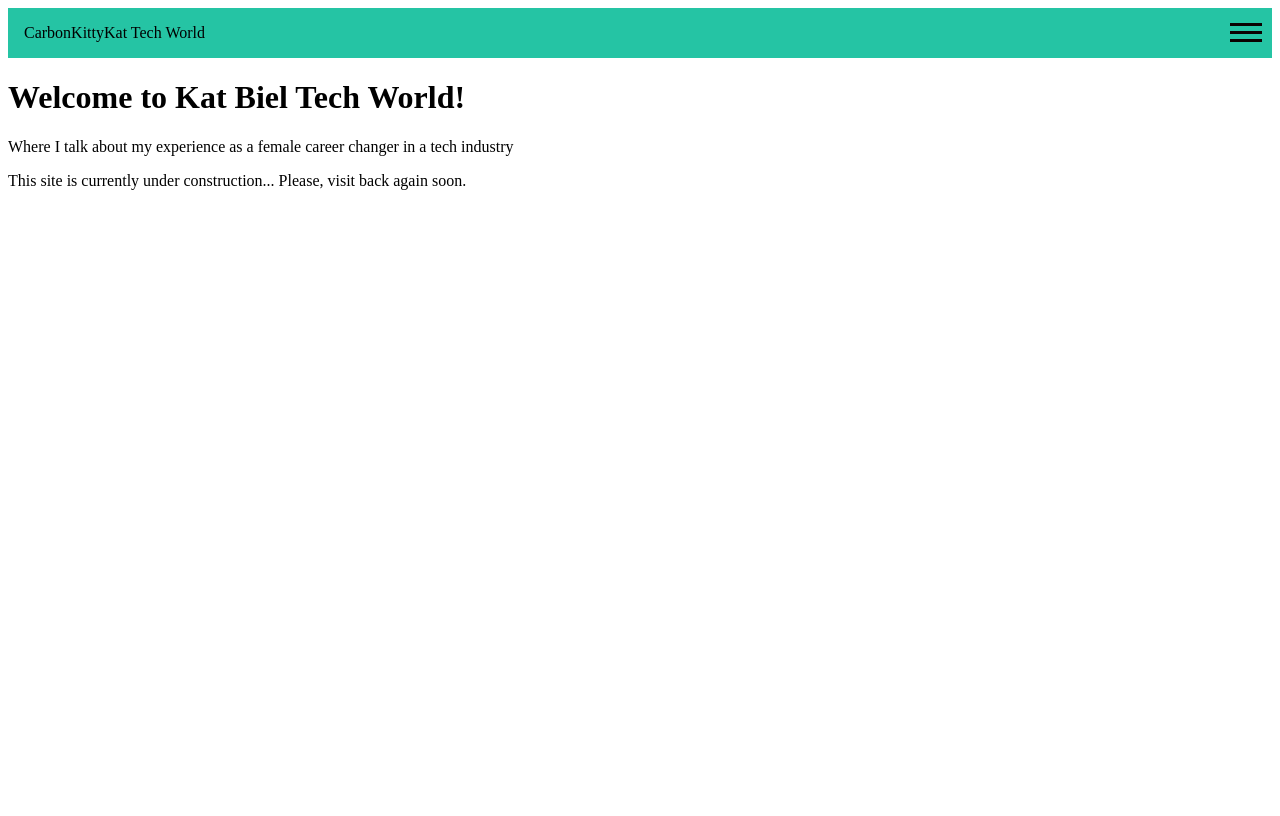
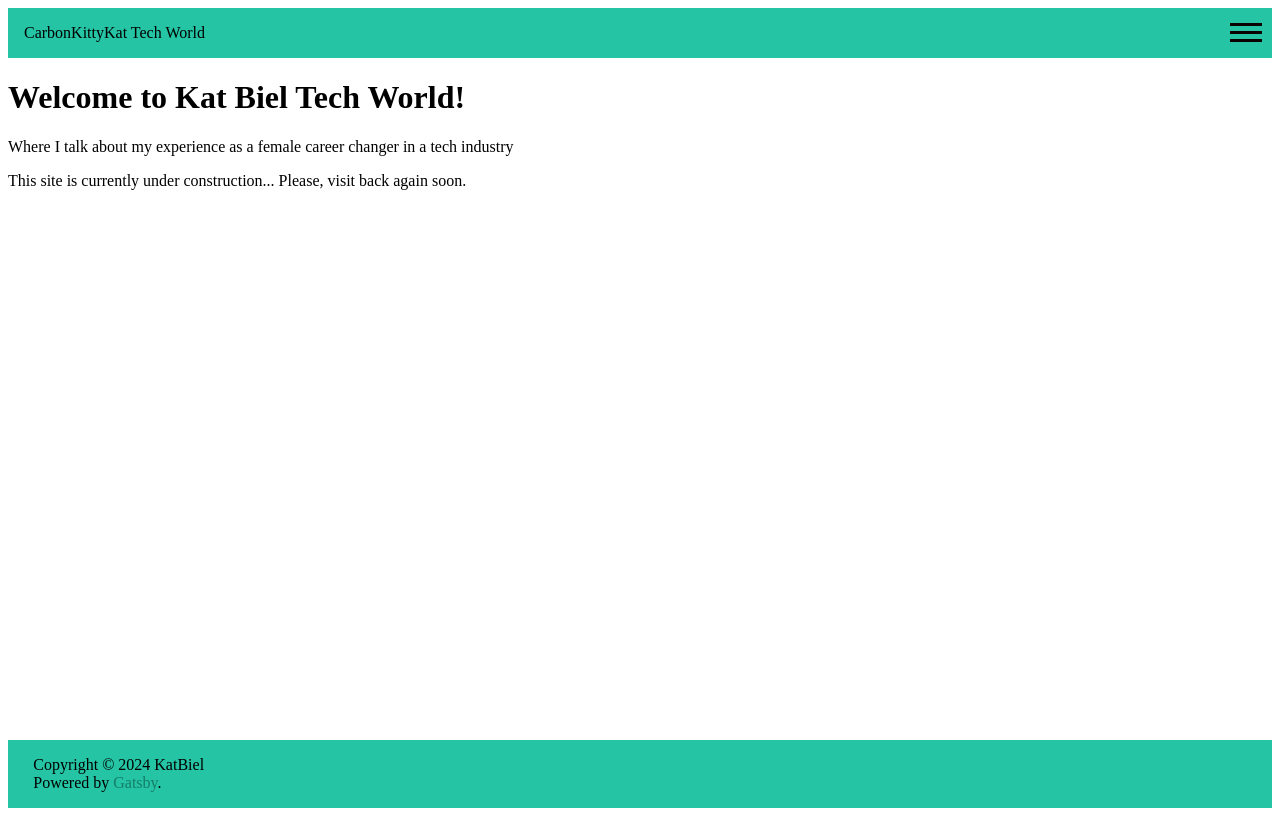
Before and after one commit to KatBiel/katbielblog, a Gatsby site: page / in a window 1280 px wide. Built offline with nearby package versions, Linux system fonts and the light colour scheme; Gatsby itself is replaced by a stand-in of ours.

Commit message:
Added footer

```diff
--- a/src/components/layout.js
+++ b/src/components/layout.js
@@ -9,7 +9,10 @@ import {
   navMenu,
   navMenuOpen,
   hamburger,
-  hamburgerLine
+  hamburgerLine,
+  footer,
+  footerContent,
+  mainContent
  } from './layout.module.css'
 
  const Layout = ({ pageTitle, children }) => {
@@ -32,10 +35,17 @@ import {
           <li className={navLinkItem}><Link className={navLinkText} to="/tags">Tags</Link></li>
         </ul>
       </nav>
-      <main>
+      <main className={mainContent}>
         <h1 className={heading}>{pageTitle}</h1>
         {children}
       </main>
+      <footer className={footer}>
+        <div className={footerContent}>
+          Copyright &copy; {new Date().getFullYear()} KatBiel
+          <br />
+          Powered by <a href="https://www.gatsbyjs.com" target="_blank" rel="noopener noreferrer">Gatsby</a>.
+        </div>
+      </footer>
     </div>
   );
 };
--- a/src/components/layout.module.css
+++ b/src/components/layout.module.css
@@ -65,3 +65,27 @@ nav {
         display: flex;
     }
 }
+.mainContent {
+    flex-grow: 1;
+  }
+.footer {
+    background-color: #25c4a4;
+    color: black;
+    text-align: left;
+    padding: 1rem 0;
+    position: relative;
+    bottom: 0;
+    width: 100%;
+  }
+  .footerContent {
+    padding-left: 2%;
+  }
+
+  .footerContent a {
+    color: #157d68;
+    text-decoration: none;
+  }
+
+  .footerContent a:hover {
+    text-decoration: underline;
+  }
```
Also changed, not shown: src/images/icon.png (deleted).
